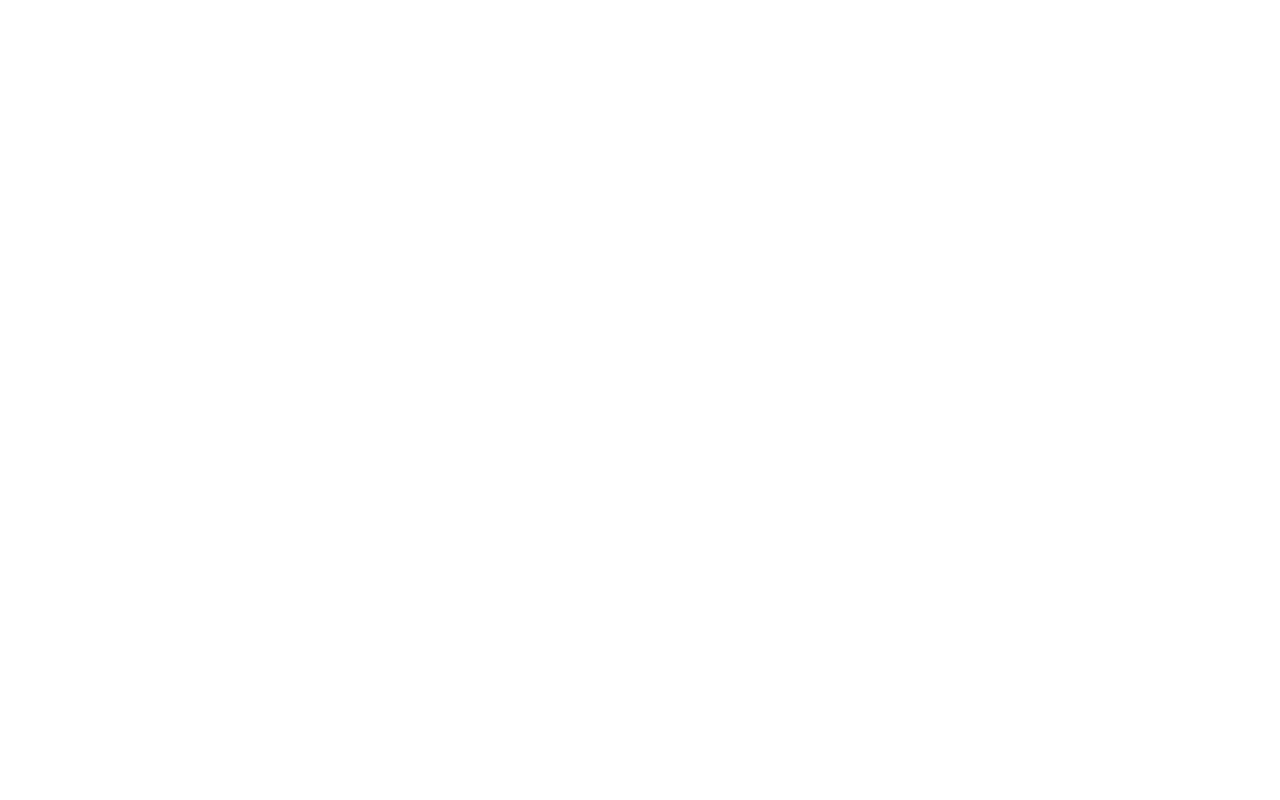
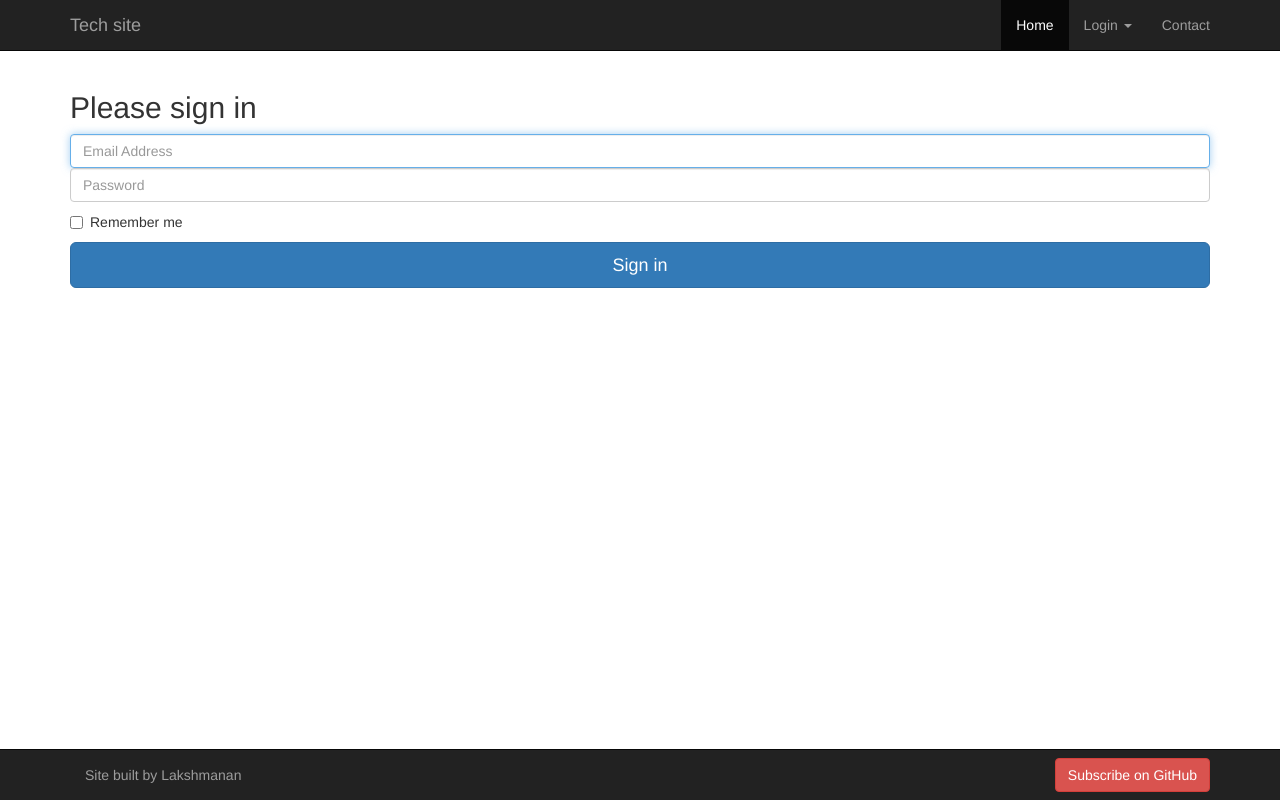
Before and after one commit to lakshmanvvs/bootstrap101, a plain HTML site: page ownersign.html in a window 1280 px wide. Drawn offline with nearby package versions, Linux system fonts and the light colour scheme.

Commit message:
ownersign.html

```diff
--- a/ownersign.html
+++ b/ownersign.html
@@ -2,9 +2,63 @@
 <html lang="en">
 <head>
     <meta charset="UTF-8">
-    <title></title>
+    <meta name="viewport" content="width=device-width, initial-scale=1.0">
+    <title>Owner Login</title>
+    <link rel="stylesheet" href="css/bootstrap.min.css"/>
+    <link rel="stylesheet" href="css/signin.css"/>
+    <!-- HTML5 shim and Respond.js for IE8 support of HTML5 elements and media queries -->
+    <!--[if lt IE 9]>
+    <script src="https://oss.maxcdn.com/html5shiv/3.7.2/html5shiv.min.js"></script>
+    <script src="https://oss.maxcdn.com/respond/1.4.2/respond.min.js"></script>
+    <![endif]-->
 </head>
 <body>
+<nav class="navbar navbar-inverse navbar-static-top">
+    <section class="container">
+        <a href="#" class="navbar-brand">Tech site</a>
+        <button class="navbar-toggle" data-toggle ="collapse" data-target=".navHeaderCollapse">
+            <span class="icon-bar"></span>
+            <span class="icon-bar"></span>
+            <span class="icon-bar"></span>
+        </button>
+        <div class="collapse navbar-collapse navHeaderCollapse">
+            <ul class="nav navbar-nav navbar-right">
+                <li class="active"><a href="#">Home</a></li>
+                <li class="dropdown">
+                    <a href="#" class="dropdown-toggle" data-toggle="dropdown">Login <b class="caret"></b> </a>
+                    <ul class="dropdown-menu">
+                        <li><a href="ownersign.html">Owner</a> </li>
+                    </ul>
+                </li>
+                <li><a href="#">Contact</a></li>
+            </ul>
+        </div>
+    </section>
+    </nav>
+        <div class="container">
+            <form class="form-signin">
+                <h2>Please sign in</h2>
+                <label for="inputEmail" class="sr-only">Email address</label>
+                <input type="email" id="inputEmail" class="form-control" placeholder="Email Address" required autofocus>
+                <label for="inputPassword" class="sr-only">Password</label>
+                <input type="password" id="inputPassword" class="form-control" placeholder="Password" required>
+                <div class="checkbox">
+                    <label>
+                    <input type="checkbox" value="Remember Me">Remember me
+                        </label>
+                </div>
+                 <button class="btn btn-lg btn-primary btn-block" type="submit">Sign in</button>
 
+            </form>
+        </div>
+<footer class="navbar navbar-inverse navbar-fixed-bottom">
+    <div class="container">
+        <p class="navbar-text"> Site built by Lakshmanan</p>
+        <a class="navbar-btn btn-danger btn pull-right">Subscribe on GitHub</a>
+    </div>
+</footer>
+<script src="https://ajax.googleapis.com/ajax/libs/jquery/1.11.3/jquery.min.js"></script>
+<!-- Include all compiled plugins (below), or include individual files as needed -->
+<script src="js/bootstrap.min.js"></script>
 </body>
 </html>
```
